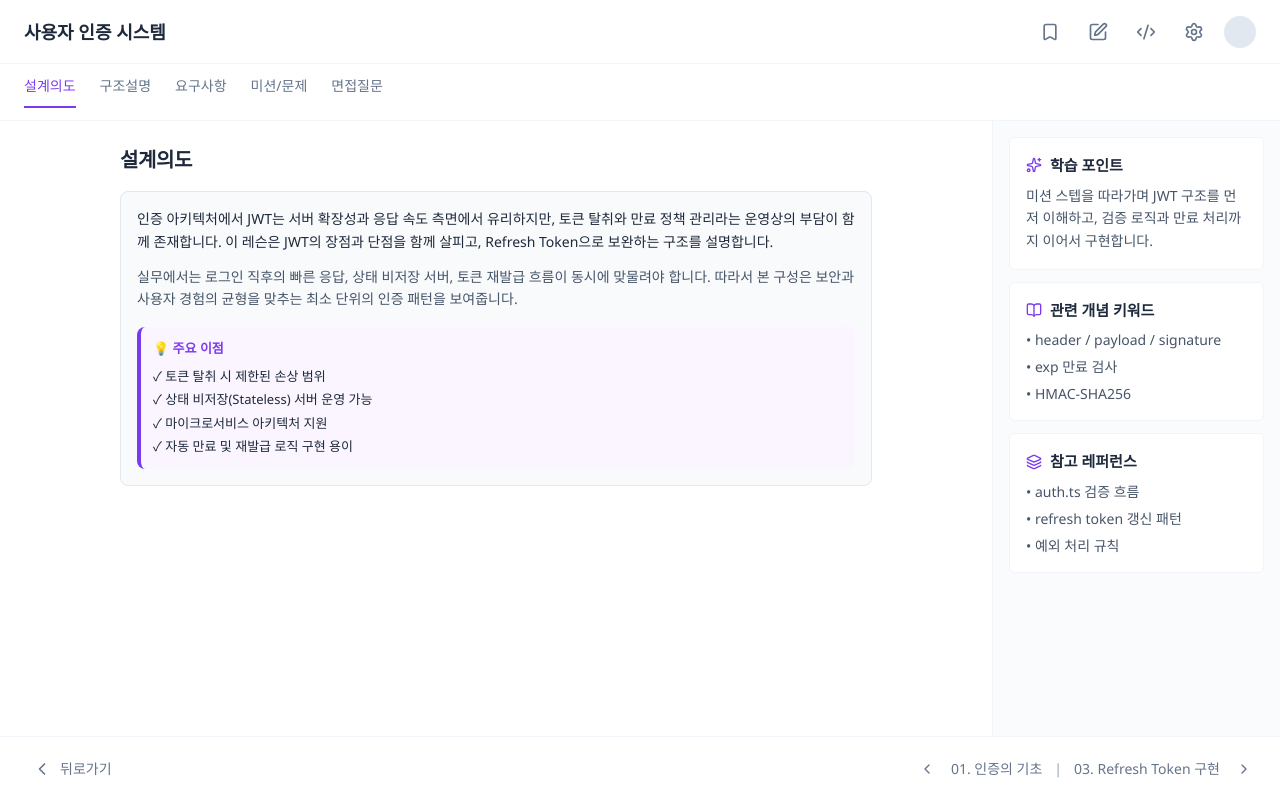
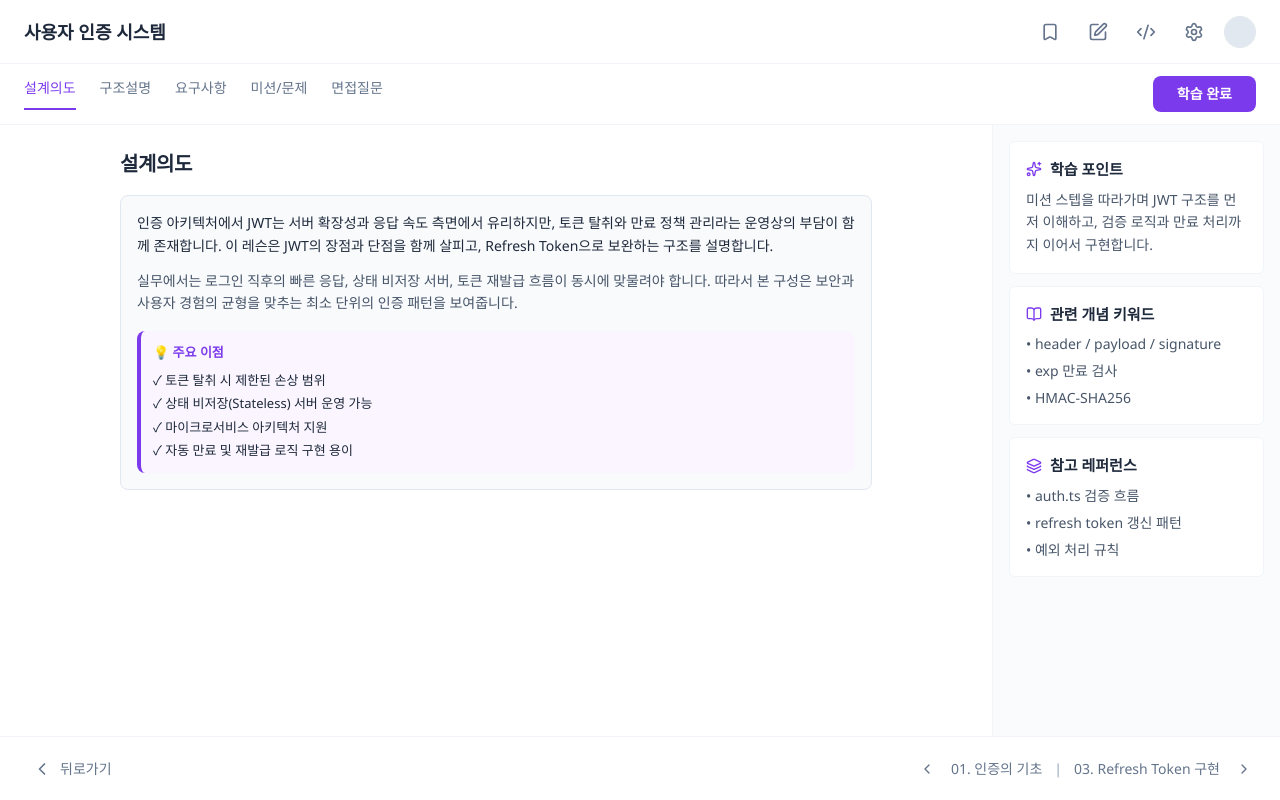
Before and after one commit to COBIP/COBIP_FE, a Next.js app: page /functional-template in a window 1280 px wide. Built offline with nearby package versions, Linux system fonts and the light colour scheme.

Commit message:
✨ feat: 내비게이션 — 중앙 화살표 및 스타일 조정

```diff
--- a/src/features/functional-template/components/TabNav.tsx
+++ b/src/features/functional-template/components/TabNav.tsx
@@ -4,9 +4,10 @@ interface TabNavProps {
   activeTab: string;
   onTabChange: (tab: string) => void;
   isDarkMode?: boolean;
+  onMarkComplete?: () => void;
 }
 
-export function TabNav({ activeTab, onTabChange, isDarkMode = false }: TabNavProps) {
+export function TabNav({ activeTab, onTabChange, isDarkMode = false, onMarkComplete }: TabNavProps) {
   const tabs = [
     { id: 'design-intent', label: '설계의도' },
     { id: 'structure', label: '구조설명' },
@@ -17,12 +18,13 @@ export function TabNav({ activeTab, onTabChange, isDarkMode = false }: TabNavPro
 
   return (
     <div
-      className={`flex gap-6 px-6 py-3 border-b transition-colors duration-300 ${
+      className={`flex items-center justify-between px-6 py-3 border-b transition-colors duration-300 ${
         isDarkMode
           ? 'bg-[#0F172A] border-[#334155]'
           : 'bg-white border-[#F1F5F9]'
       }`}
     >
+      <div className="flex gap-6">
         {tabs.map((tab) => (
           <button
             key={tab.id}
@@ -42,5 +44,17 @@ export function TabNav({ activeTab, onTabChange, isDarkMode = false }: TabNavPro
           </button>
         ))}
       </div>
+
+      <button
+        onClick={onMarkComplete}
+        className={`px-6 py-2 rounded-lg font-semibold text-sm transition-all duration-300 shrink-0 ml-6 ${
+          isDarkMode
+            ? 'bg-[#7C3AED] text-white hover:bg-[#6D28D9]'
+            : 'bg-[#7C3AED] text-white hover:bg-[#6D28D9]'
+        }`}
+      >
+        학습 완료
+      </button>
+    </div>
   );
 }
```
Lines whose indentation alone changed are shown as unchanged.
